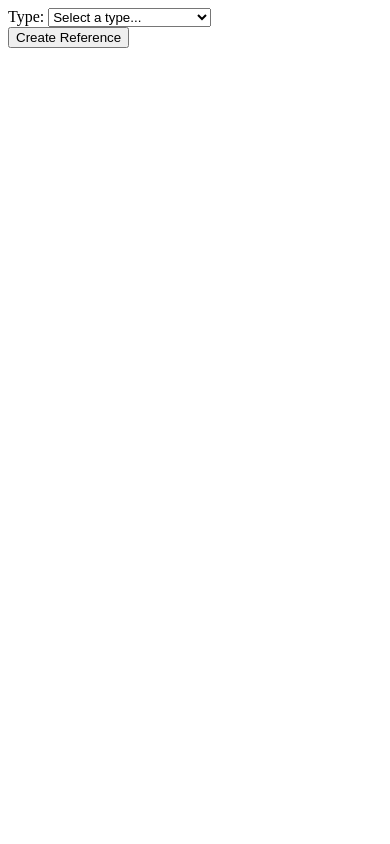
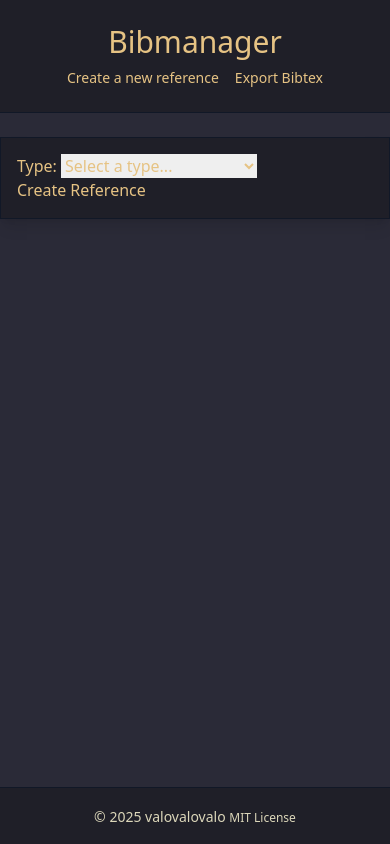
Before and after one commit to valovalovalo/miniprojekti, a Flask app: page /new_reference in a window 390 px wide. Run offline with Flask 3, Linux system fonts and the light colour scheme; some libraries are stand-ins or nearby versions.

Commit message:
Layout eka versio

```diff
--- a/src/templates/layout.html
+++ b/src/templates/layout.html
@@ -6,9 +6,72 @@
       name="viewport"
       content="width=device-width, initial-scale=1, shrink-to-fit=no"
     />
-    <title>{% block title %}{% endblock %}</title>
+    <script src="https://cdn.tailwindcss.com"></script>
+    <script>
+      tailwind.config = {
+        theme: {
+          extend: {
+            colors: {
+              'k': {
+                'gray': '#babbbd',
+                'darkestblue': '#1f1f28',
+                'darkblue': '#2a2a37',
+                'blue': '#29526e',
+                'beige': '#e6c384',
+                'white': '#dcd7ba',
+              }
+            }
+          }
+        }
+      }
+    </script>
+    <title>Bibmanager - {% block title %}{% endblock %}</title>
   </head>
-  <body>
-    {% block body %}{% endblock %}
+  <body class="bg-k-darkblue text-k-beige min-h-screen flex flex-col">
+
+    <header>
+      <div class="relative bg-k-darkestblue border-b border-gray-900">
+        <div class="flex flex-col items-center px-4 py-6 sm:px-6">
+          <nav class="flex flex-col items-center space-y-2">
+            <a href="/" class="text-3xl text-k-beige hover:text-k-white">Bibmanager</a>
+            <div class="flex space-x-4">
+              <a href="/new_reference" class="text-sm text-k-beige hover:text-k-white">Create a new reference</a>
+              <a href="/bibtex" class="text-sm text-k-beige hover:text-k-white">Export Bibtex</a>
+            </div>
+          </nav>
+        </div>
+      </div>
+    </header>
+
+    <main class="flex-grow">
+
+      {% with messages = get_flashed_messages() %}
+        {% if messages %}
+          <div class="bg-k-blue border border-gray-900 text-k-white px-4 py-3 sm:rounded-lg shadow-lg max-w-md mx-auto my-4">
+            <ul class="space-y-2 text-center">
+              {% for message in messages %}
+                <li>{{ message }}</li>
+              {% endfor %}
+            </ul>
+          </div>
+        {% endif %}
+      {% endwith %}
+
+
+      <div class="max-w-7xl w-full mx-auto my-6 sm:px-6 lg:px-8 space-y-6">
+        <div class="bg-k-darkestblue shadow-lg sm:rounded-lg border border-gray-900">
+          <div class="p-4 sm:p-8 ">
+            {% block body %}{% endblock %}
+          </div>
+        </div>
+      </div>
+    </main>
+
+    <footer class="bg-k-darkestblue border-t border-gray-900">
+      <div class="p-4 text-center text-k-white">
+        <a href="https://github.com/valovalovalo/miniprojekti" class="text-sm">© 2025 valovalovalo <span class="text-xs">MIT License</span></a>
+      </div>
+    </footer>
+
   </body>
 </html>
```
